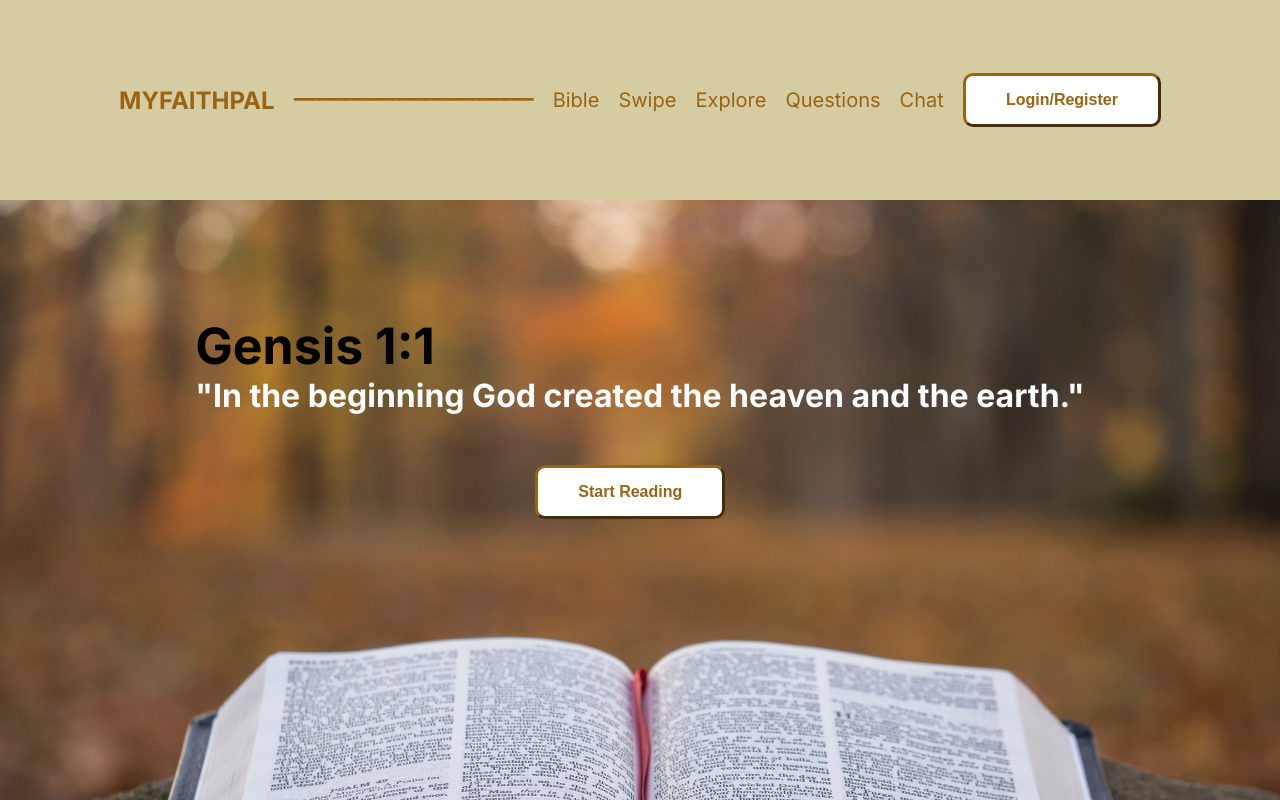
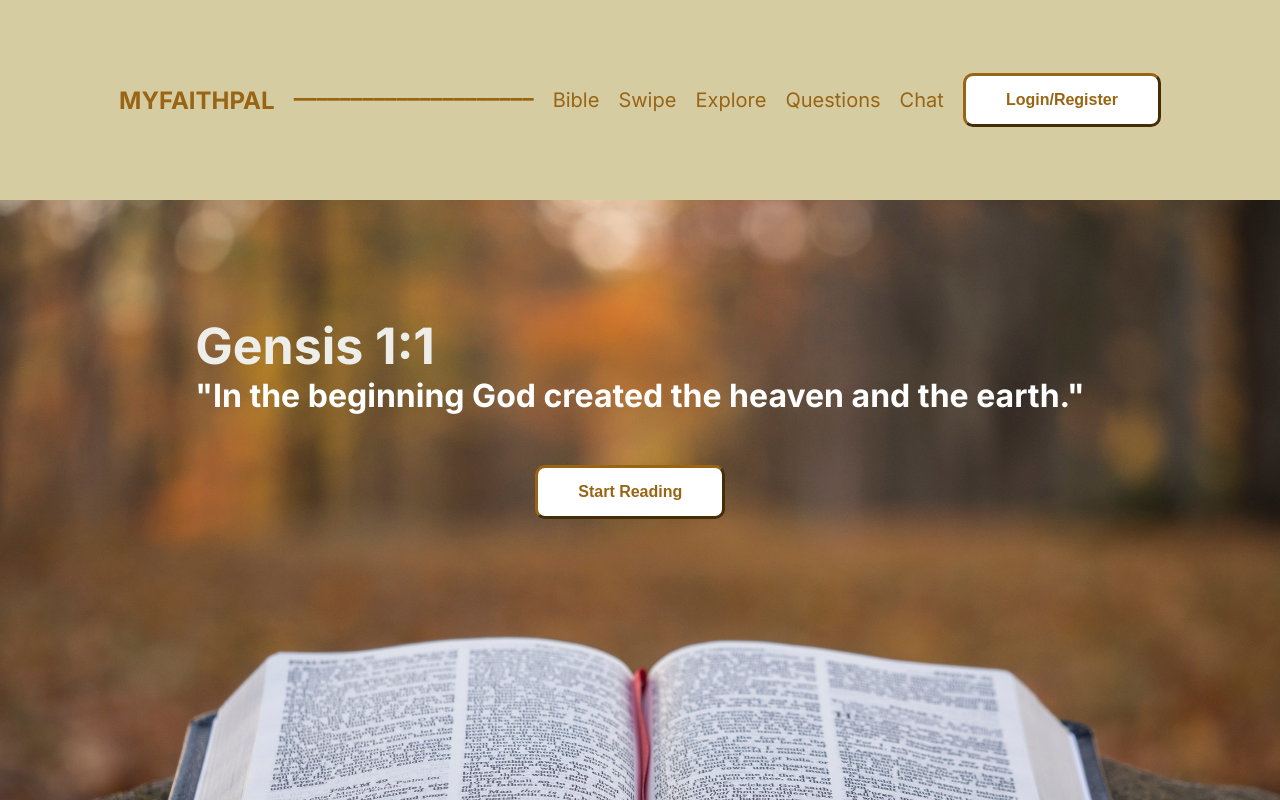
Before and after one commit to G00380316/MyFaithPal-FYP, a Next.js app in the folder my-faithpal/: page / in a window 1280 px wide. Shown: the top 800 px of the page. Built offline with nearby package versions, Linux system fonts and the light colour scheme; no server answers.

Commit message:
added .env to the .gitignore file and tiny css change

```diff
--- a/my-faithpal/src/app/page.js
+++ b/my-faithpal/src/app/page.js
@@ -11,7 +11,7 @@ export default function Home() {
         <div className={styles.center}>
           <div style={{ borderWidth: 20, borderColor: 'black' }}>
               <li style={{color: "transparent"}}>
-              <h1 style={{color: 'black',fontSize:50}}>Gensis 1:1</h1>
+              <h1 style={{color: '#EDEEE9',fontSize:50}}>Gensis 1:1</h1>
               <h1 style={{ color: 'white' }}>"In the beginning God created the heaven and the earth."</h1>
               <div style={{paddingLeft: 340,paddingTop: 50}}>
               <Link href='/bible' ><button className={styles.button}>Start Reading</button> </Link>
```
Also changed, not shown: 1 other file (tests, documents, lock files or other folders).
